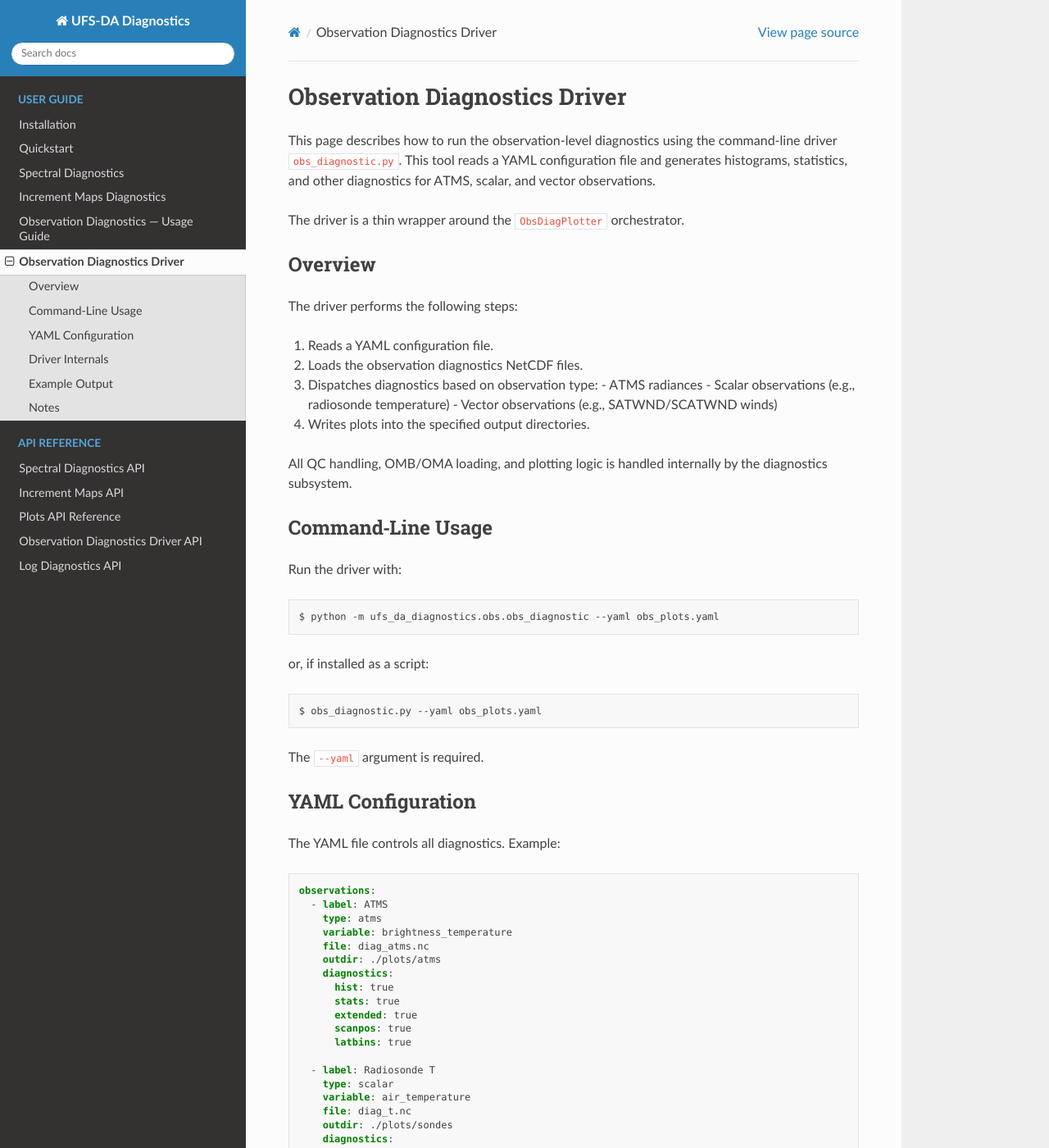
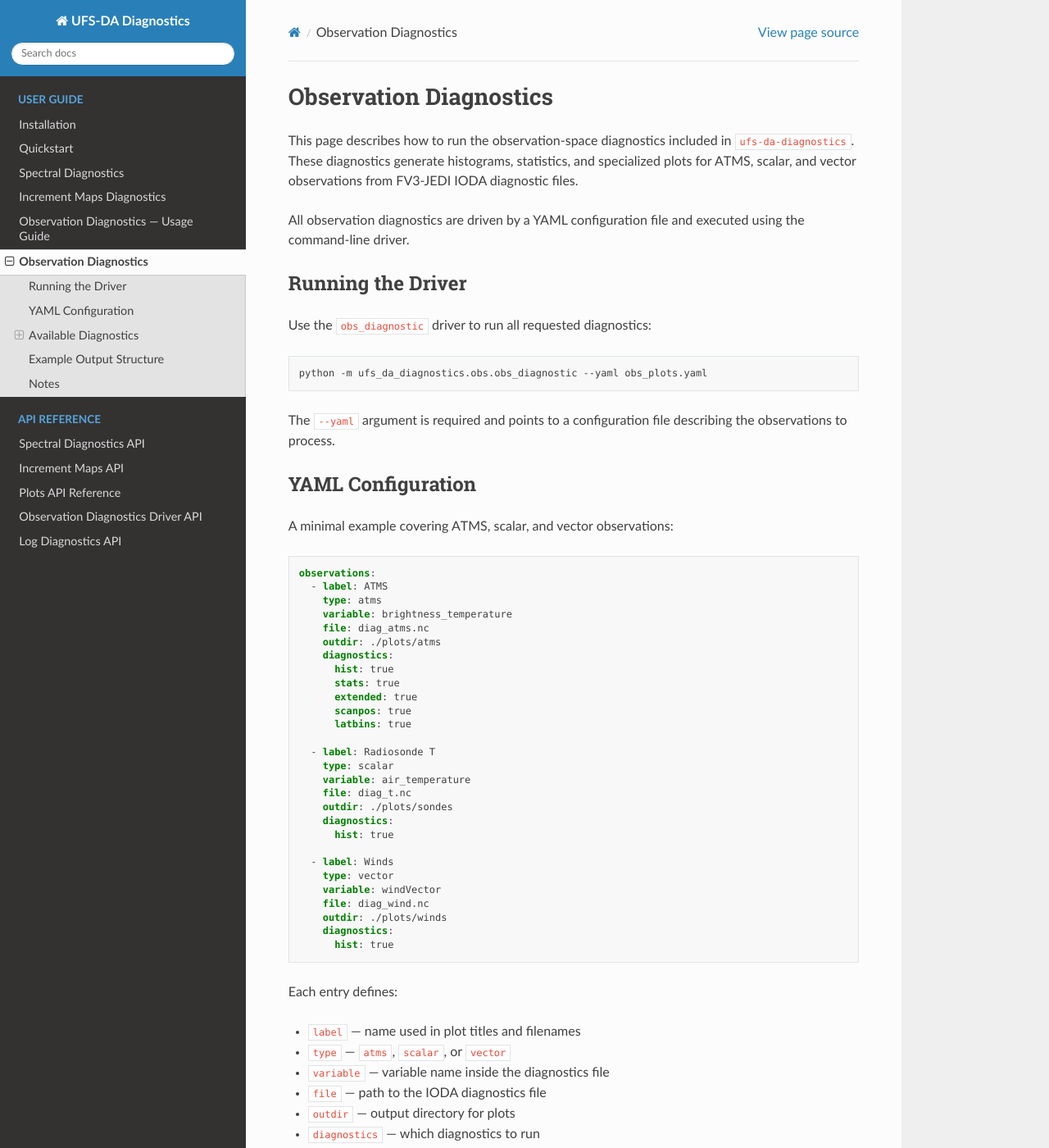
Before and after one commit to jkbk2004/ufs_da_diagnostics, a Sphinx documentation site: the page built from docs/usage_obs_diagnostic.rst, in a window 1280 px wide and 1400 px high. Shown: the whole window at 82% size. Built offline with Sphinx 7.4.7 and the Read the Docs theme 3.1.0, drawn with Linux system fonts in a browser that asks for light colours; pages that are not in the unit, such as notebooks, are missing from menus; some of the changed text lies outside the part shown.

Commit message:
Update usage_obs_diagnostic.rst

```diff
--- a/docs/usage_obs_diagnostic.rst
+++ b/docs/usage_obs_diagnostic.rst
@@ -1,53 +1,32 @@
-Observation Diagnostics Driver
-==============================
+Observation Diagnostics
+=======================
 
-This page describes how to run the observation‑level diagnostics using
-the command‑line driver ``obs_diagnostic.py``. This tool reads a YAML
-configuration file and generates histograms, statistics, and other
-diagnostics for ATMS, scalar, and vector observations.
+This page describes how to run the observation‑space diagnostics included
+in ``ufs-da-diagnostics``. These diagnostics generate histograms,
+statistics, and specialized plots for ATMS, scalar, and vector
+observations from FV3‑JEDI IODA diagnostic files.
 
-The driver is a thin wrapper around the ``ObsDiagPlotter`` orchestrator.
+All observation diagnostics are driven by a YAML configuration file and
+executed using the command‑line driver.
 
 
-Overview
---------
-
-The driver performs the following steps:
-
-1. Reads a YAML configuration file.
-2. Loads the observation diagnostics NetCDF files.
-3. Dispatches diagnostics based on observation type:
-   - ATMS radiances
-   - Scalar observations (e.g., radiosonde temperature)
-   - Vector observations (e.g., SATWND/SCATWND winds)
-4. Writes plots into the specified output directories.
-
-All QC handling, OMB/OMA loading, and plotting logic is handled
-internally by the diagnostics subsystem.
-
-
-Command‑Line Usage
+Running the Driver
 ------------------
 
-Run the driver with:
+Use the ``obs_diagnostic`` driver to run all requested diagnostics:
 
 .. code-block:: bash
 
-    $ python -m ufs_da_diagnostics.obs.obs_diagnostic --yaml obs_plots.yaml
+    python -m ufs_da_diagnostics.obs.obs_diagnostic --yaml obs_plots.yaml
 
-or, if installed as a script:
-
-.. code-block:: bash
-
-    $ obs_diagnostic.py --yaml obs_plots.yaml
-
-The ``--yaml`` argument is required.
+The ``--yaml`` argument is required and points to a configuration file
+describing the observations to process.
 
 
 YAML Configuration
 ------------------
 
-The YAML file controls all diagnostics. Example:
+A minimal example covering ATMS, scalar, and vector observations:
 
 .. code-block:: yaml
 
@@ -80,27 +59,44 @@ The YAML file controls all diagnostics. Example:
         diagnostics:
           hist: true
 
+Each entry defines:
 
-Driver Internals
-----------------
-
-The driver consists of two functions:
-
-``parse_args()``
-    Parses the ``--yaml`` argument.
-
-``main()``
-    Loads the YAML file, constructs an ``ObsDiagPlotter`` instance, and
-    runs all diagnostics.
-
-The driver does not contain plotting logic; it simply forwards the
-configuration to the plotting subsystem.
+- ``label`` — name used in plot titles and filenames
+- ``type`` — ``atms``, ``scalar``, or ``vector``
+- ``variable`` — variable name inside the diagnostics file
+- ``file`` — path to the IODA diagnostics file
+- ``outdir`` — output directory for plots
+- ``diagnostics`` — which diagnostics to run
 
 
-Example Output
---------------
+Available Diagnostics
+---------------------
 
-After running the driver, the output directory may look like:
+ATMS
+^^^^
+
+- Channel histograms
+- Mean/Std statistics
+- Extended statistics (RMS, NRMS, BC‑RMS)
+- Scan‑position diagnostics
+- Latitude‑binned diagnostics
+
+Scalar
+^^^^^^
+
+- OMB histogram (QC2)
+- If OMB is missing, an ObsValue histogram is produced
+
+Vector
+^^^^^^
+
+- U‑component histogram
+- V‑component histogram
+- Both appear in a single figure
+
+
+Example Output Structure
+------------------------
 
 .. code-block:: text
 
@@ -124,7 +120,7 @@ Notes
 
 - QC2 filtering is applied automatically.
 - Missing OMB/OMA fields are handled gracefully.
-- ATMS diagnostics include channel shading and group legends.
+- ATMS shading and legends follow NOAA conventions.
 - Vector diagnostics require 2‑component variables.
 
-This completes the usage instructions for the observation diagnostics driver.
+This completes the usage workflow for observation‑space diagnostics.
```
